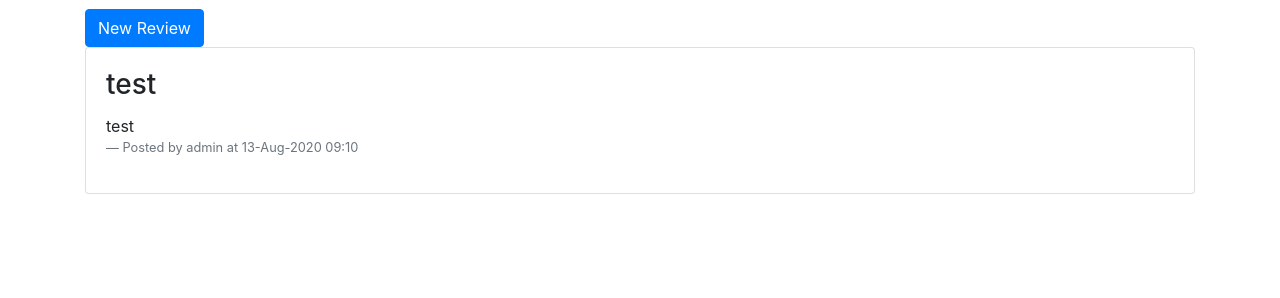
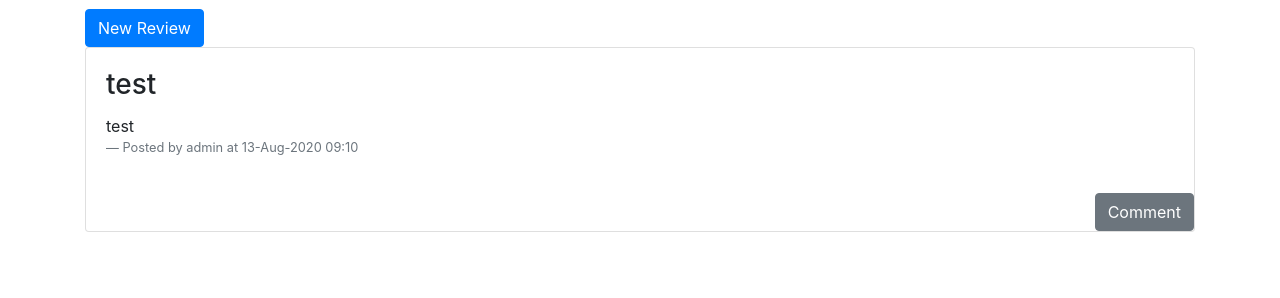
Before and after one commit to zuanming/fourthrepo, a Django app: page /courses/2 in a window 1280 px wide. Shown: the part 440-738 px from the top of the page. Run offline with Django 3.2, Linux system fonts and the light colour scheme; data comes from the database, SQL or seed files in the repository; both versions use the stored data as it was after the commit; some libraries are stand-ins or nearby versions.

Commit message:
added create comment button, edited comment footer

```diff
--- a/courses/templates/courses/view_course_details.template.html
+++ b/courses/templates/courses/view_course_details.template.html
@@ -38,13 +38,15 @@
 			{% if user.get_username == r.user.username  %}
 			<a href="{% url 'update_review' review_id=r.id %}" class="btn btn-primary">Edit</a>
 			<button type="button" class="btn btn-danger" data-toggle="modal" data-target="#deleteReview{{r.id}}">Delete</button>
+			{% else %}
+			<a href="{% url 'create_comment' review_id=r.id %}" class="btn btn-secondary">Comment</a>
 			{% endif %}
 		</div>
 		{% for comment in r.comment_set.all %}
 		<div class = "card">
 			<div class = "card-footer text-right">
 				{{comment.text}}
-				<p class="blockquote-footer">Posted by {{r.user.username}} at {{r.datetime|date:'d-M-Y H:i'}}</p>
+				<p class="blockquote-footer">Posted by {{comment.user.username}} at {{comment.datetime|date:'d-M-Y H:i'}}</p>
 			</div>
 		</div>
 		{% endfor %}
```
Also changed, not shown: db.sqlite3.
